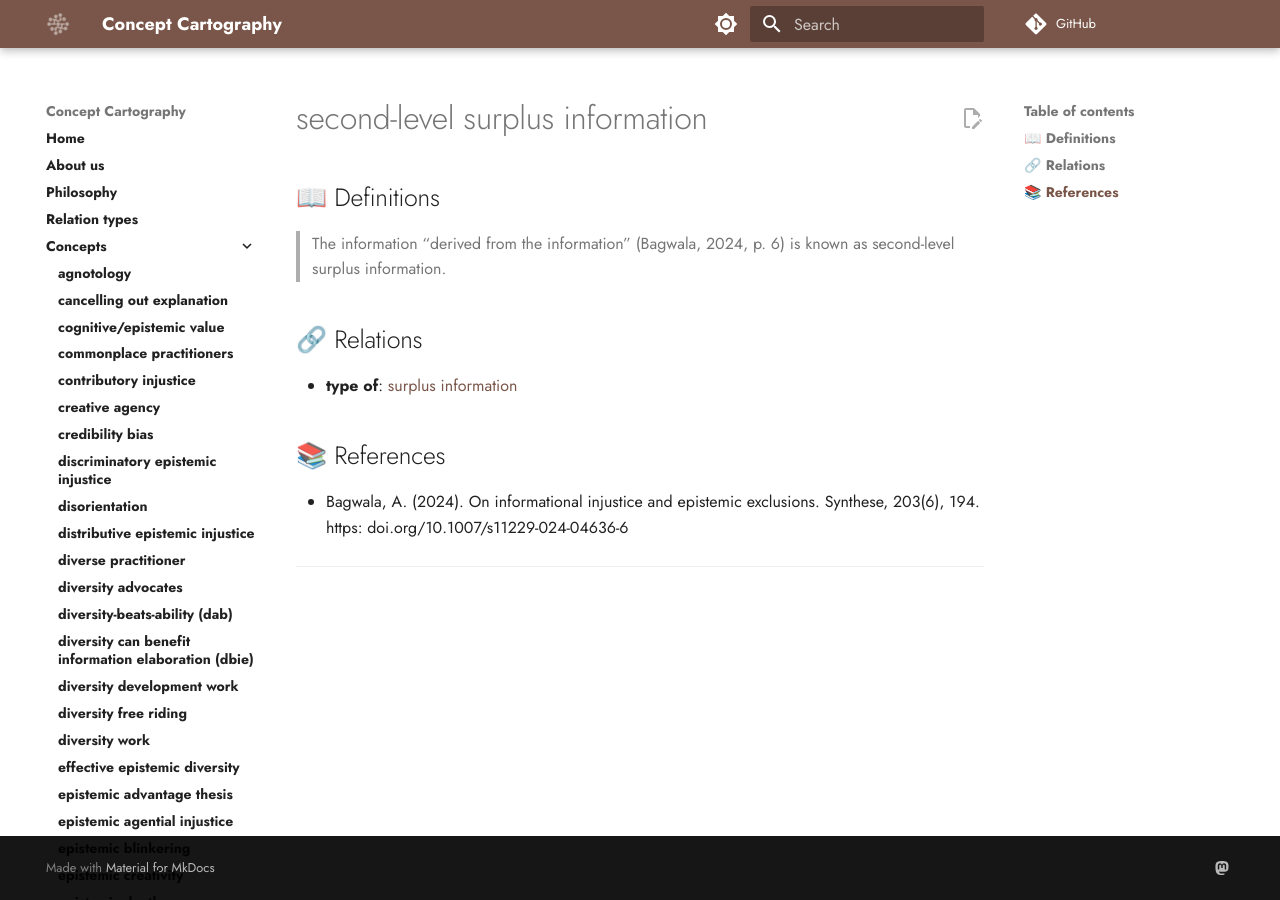
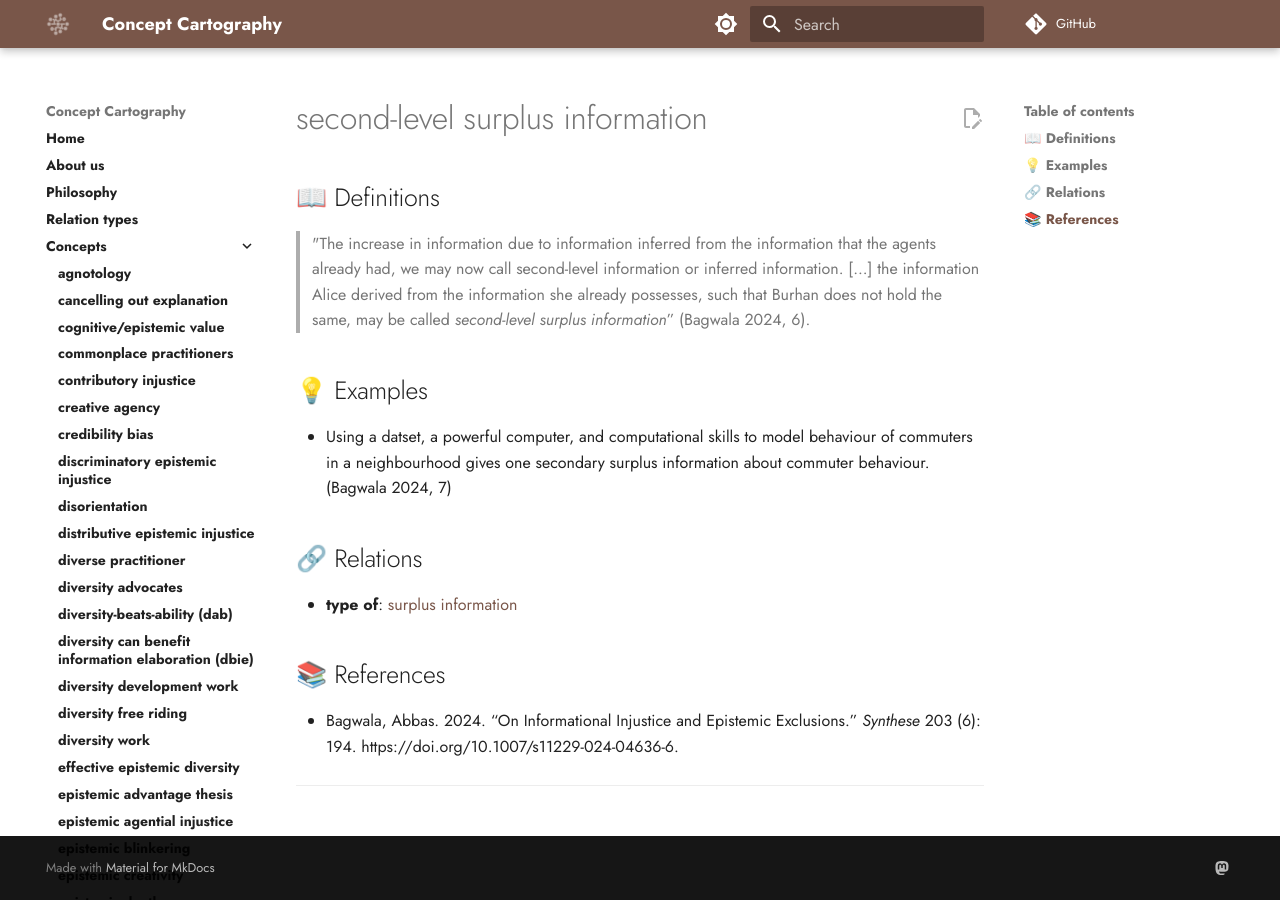
Before and after one commit to conceptcartography/conceptcartography, an MkDocs documentation site: the page built from docs/concepts/second-level-surplus-information.md, in a window 1280 px wide. Built offline with MkDocs 1.6.1 and Material for MkDocs 9.7.7, drawn with Linux system fonts in a browser that asks for light colours; comment, search, counter and statistics services are not loaded; the version menu is left out.

Commit message:
Update second-level-surplus-information.md
expanded definition quote and added example
updated referencing format

```diff
--- a/docs/concepts/second-level-surplus-information.md
+++ b/docs/concepts/second-level-surplus-information.md
@@ -2,7 +2,11 @@
 
 ## 📖 Definitions
 
-> The information “derived from the information” (Bagwala, 2024, p. 6) is known as second-level surplus information.
+> "The increase in information due to information inferred from the information that the agents already had, we may now call second-level information or inferred information. [...] the information Alice derived from the information she already possesses, such that Burhan does not hold the same, may be called _second-level surplus information_” (Bagwala 2024, 6).
+
+## 💡 Examples
+
+- Using a datset, a powerful computer, and computational skills to model behaviour of commuters in a neighbourhood gives one secondary surplus information about commuter behaviour. (Bagwala 2024, 7)
 
 ## 🔗 Relations
 
@@ -10,7 +14,7 @@
 
 ## 📚 References
 
-- Bagwala, A. (2024). On informational injustice and epistemic exclusions. Synthese, 203(6), 194. https: doi.org/10.1007/s11229-024-04636-6
+- Bagwala, Abbas. 2024. “On Informational Injustice and Epistemic Exclusions.” _Synthese_ 203 (6): 194. https://doi.org/10.1007/s11229-024-04636-6.
 
 ---
 
```
